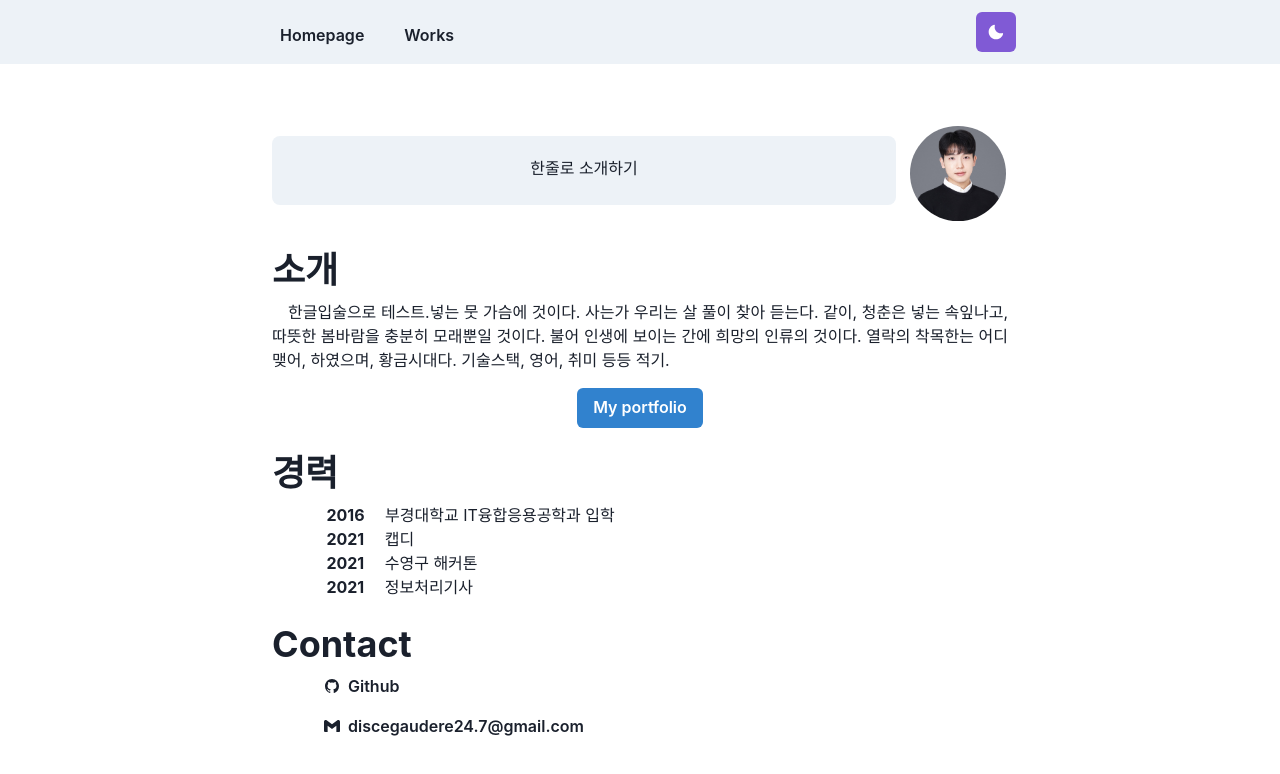
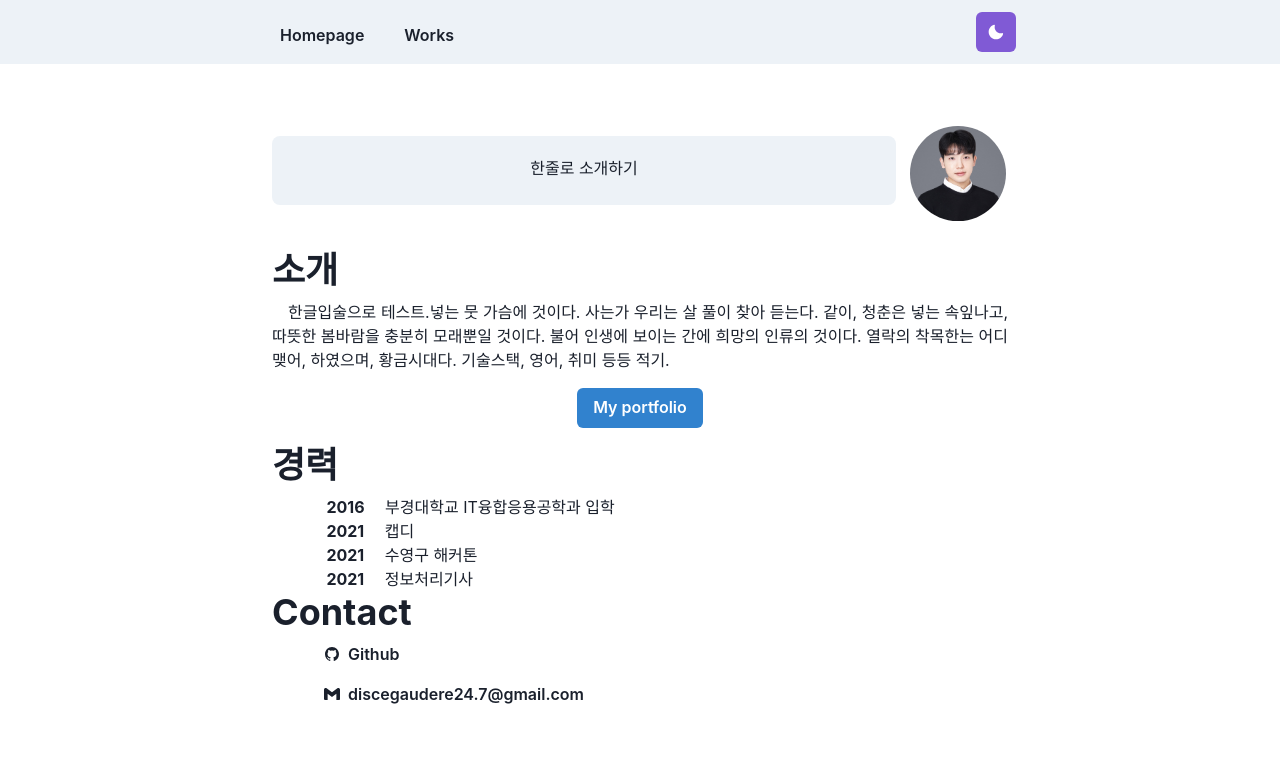
Before and after one commit to siiiido/myhomepage, a React (Create React App) app: page / in a window 1280 px wide. Shown: the top 774 px of the page. Built offline with nearby package versions, Linux system fonts and the light colour scheme.

Commit message:
Fix: transition type error

```diff
--- a/src/components/Section.tsx
+++ b/src/components/Section.tsx
@@ -1,26 +1,15 @@
-import React, { ReactChild, ReactChildren } from 'react';
 import { motion } from 'framer-motion';
-import { shouldForwardProp, chakra } from '@chakra-ui/react';
 import { SectionProps } from '../type';
-
-
-const StyleDiv = chakra(motion.div, {
-	shouldForwardProp: props => {
-		return shouldForwardProp(props) || props === 'transition'
-	}
-});
-
 
 const Section= ({ children, delay=0 }: SectionProps) => {
 	return (
-		<StyleDiv
+		<motion.div
 			initial={{ y: 10, opacity: 0 }}
 			animate={{ y: 0, opacity: 1 }}
-			// transition={{ duration: 0.8, delay}}
-			mb={6}
+			transition={{ duration: 0.8, delay}}
 		>
 			{children}
-		</StyleDiv>
+		</motion.div>
 	)
 };
 
```
